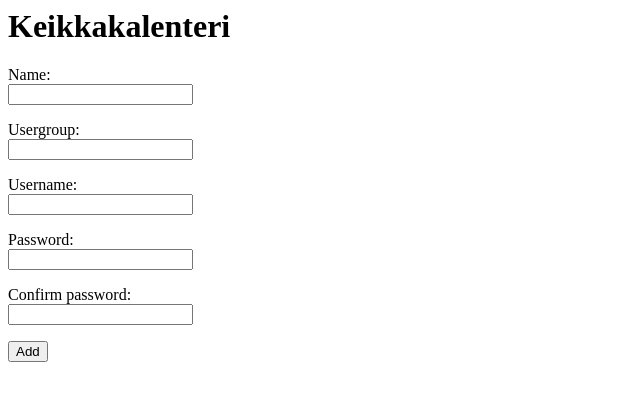
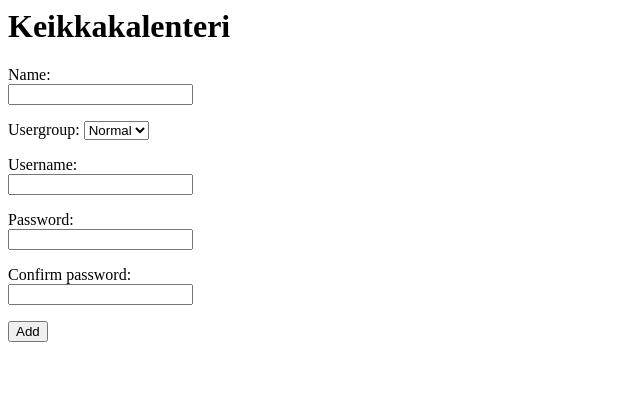
Before and after one commit to tuomoart/tsoha-keikkakalenteri, a Flask app: page /add_new_user in a window 1280 px wide. Shown: the top 401 px of the page, without its empty margins (0-640 px from the left). Run offline with Flask 2, Linux system fonts and the light colour scheme; parts of the project's set-up code (start-up, migrations or seed data) failed here and were passed over.

```diff
--- a/PSGdatabase.py
+++ b/PSGdatabase.py
@@ -8,6 +8,8 @@ class PSGdatabase:
         self.db = SQLAlchemy(app)
 
         self.initializeUsers()
+
+    #Users:
 
     def initializeUsers(self):
         sql = "CREATE TABLE IF NOT EXISTS users (id SERIAL PRIMARY KEY, name TEXT, username TEXT, password TEXT, usergroup TEXT, email TEXT, phone TEXT);"
--- a/templates/add_new_user.html
+++ b/templates/add_new_user.html
@@ -4,8 +4,11 @@
 <form action="/register" method="POST">
   <p>Name:<br>
   <input type="text" name="name"></p>
-  <p>Usergroup:<br>
-  <input type="text" name="usergroup"></p>
+  <label for="usergroup">Usergroup:</label>
+  <select name="usergroup" id="usergroup">
+    <option value="normal">Normal</option>
+    <option value="admin">Admin</option>
+  </select>
   <p>Username:<br>
   <input type="text" name="username"></p>
   <p>Password:<br>
```
